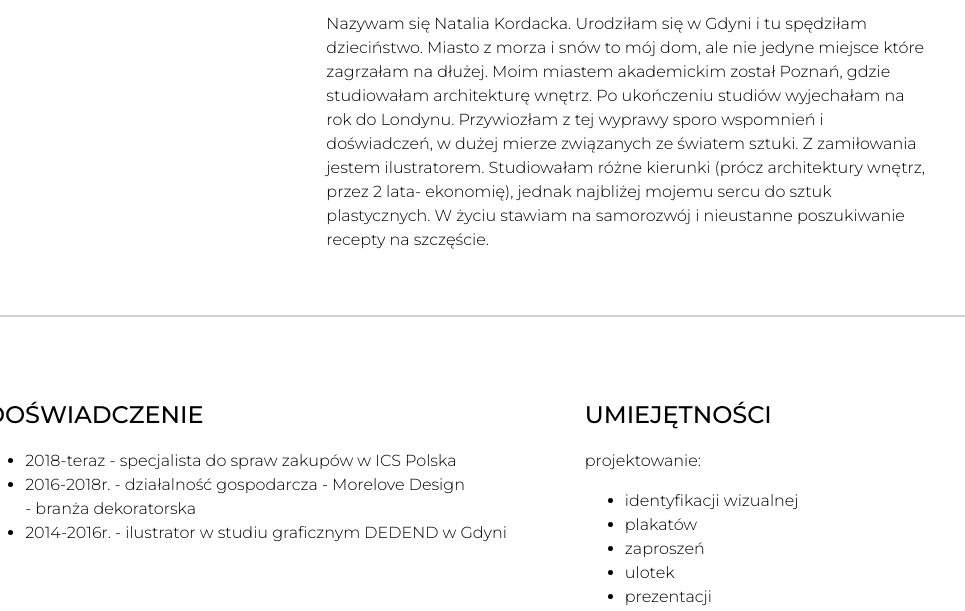
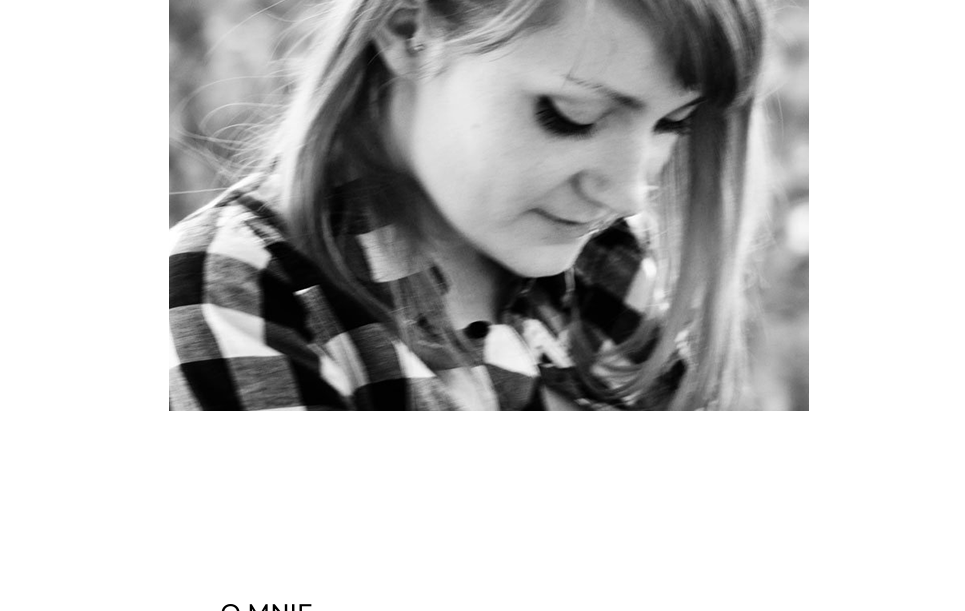
Before and after one commit to Natalia-Kordacka/my_first_web_Natalia_Kordacka, a plain HTML site: page index.html in a window 1280 px wide. Shown: the part 675-1286 px from the top of the page, without its empty margins (151-1116 px from the left). Drawn offline with Linux system fonts and the light colour scheme.

Commit message:
changed name of pic

```diff
--- a/index.html
+++ b/index.html
@@ -37,7 +37,7 @@
 
             <section id="about-me">
                 <div class="about-container">
-                    <img src="portfolio photo 2.png" alt="zdjęcie Natalia Kordacka" id="main-photo">
+                    <img src="portfolio_photo_2.png" alt="zdjęcie Natalia Kordacka" id="main-photo">
                     <div class="paragraph-container">
                         <h2 id="main-header">O MNIE</h2>
                         <p id="main-paragraph">Nazywam się Natalia Kordacka. Urodziłam się w Gdyni i tu spędziłam
```
